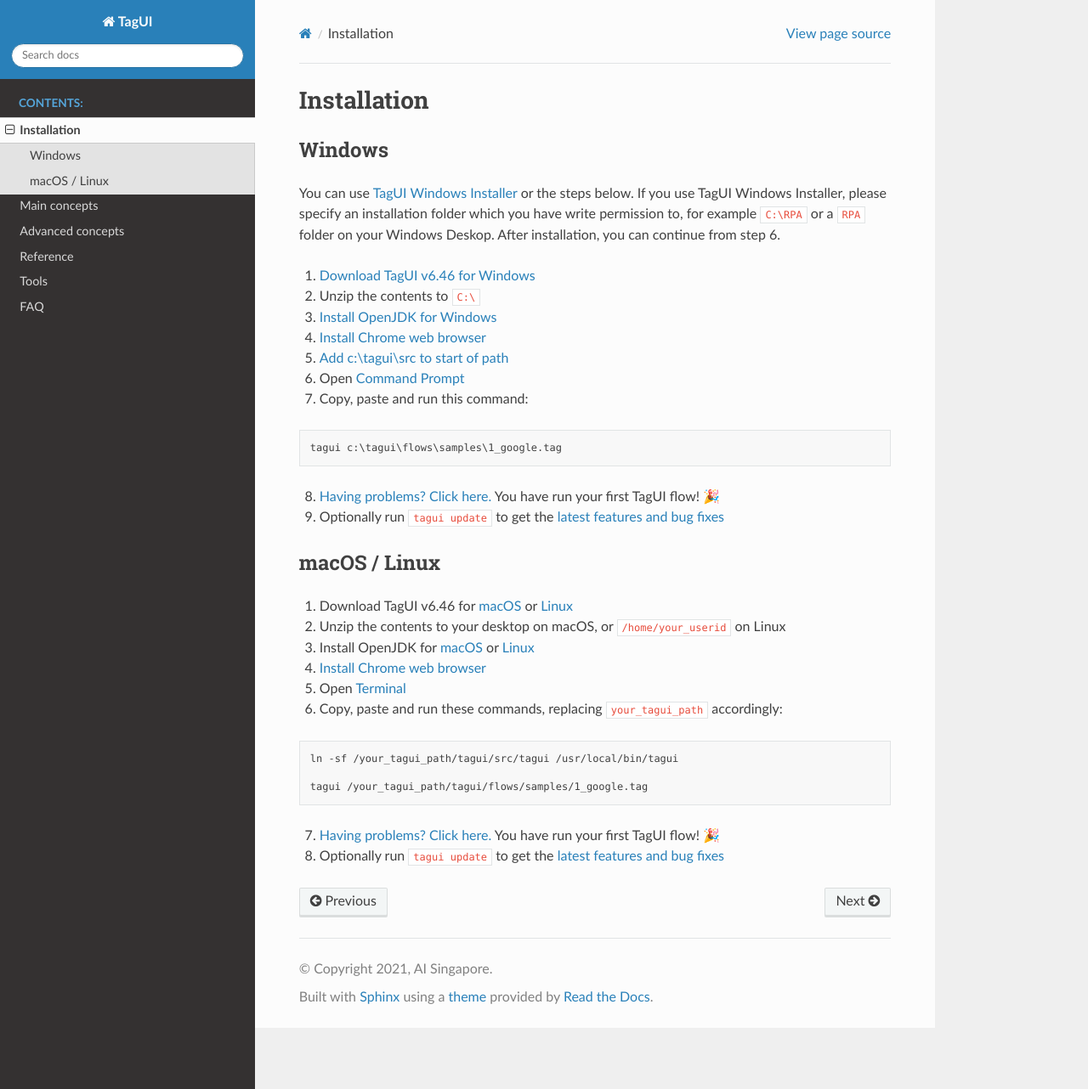
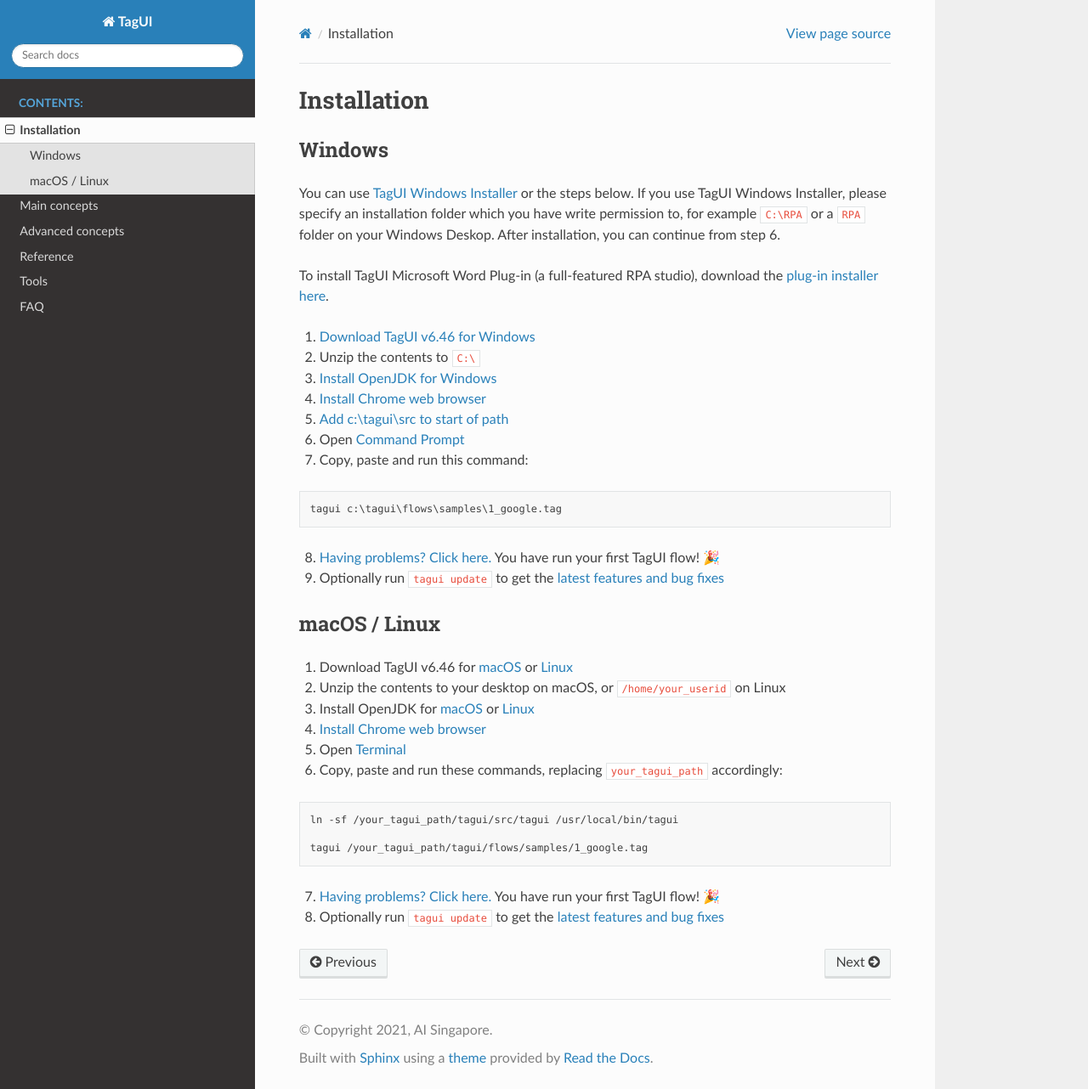
Before and after one commit to aisingapore/TagUI, a Sphinx documentation site: the page built from docs/setup.rst, in a window 1280 px wide and 1282 px high. Shown: the whole window at 85% size. Built offline with Sphinx 7.4.7 and the Read the Docs theme 2.0.0, drawn with Linux system fonts in a browser that asks for light colours.

Commit message:
#943 - word plug-in link to setup page, #1019 - bump version

```diff
--- a/docs/setup.rst
+++ b/docs/setup.rst
@@ -5,6 +5,8 @@
 -------------------------------
 
 You can use `TagUI Windows Installer <https://github.com/kelaberetiv/TagUI/releases/download/v6.46.0/TagUI_Windows.exe>`_ or the steps below. If you use TagUI Windows Installer, please specify an installation folder which you have write permission to, for example ``C:\RPA`` or a ``RPA`` folder on your Windows Deskop. After installation, you can continue from step 6.
+
+To install TagUI Microsoft Word Plug-in (a full-featured RPA studio), download the `plug-in installer here <https://github.com/kelaberetiv/TagUI/releases/download/v6.46.0/Word_Add-in_v3.zip>`_.
 
 1. `Download TagUI v6.46 for Windows <https://github.com/kelaberetiv/TagUI/releases/download/v6.46.0/TagUI_Windows.zip>`_
 
```
Also changed, not shown: 2 other files.
